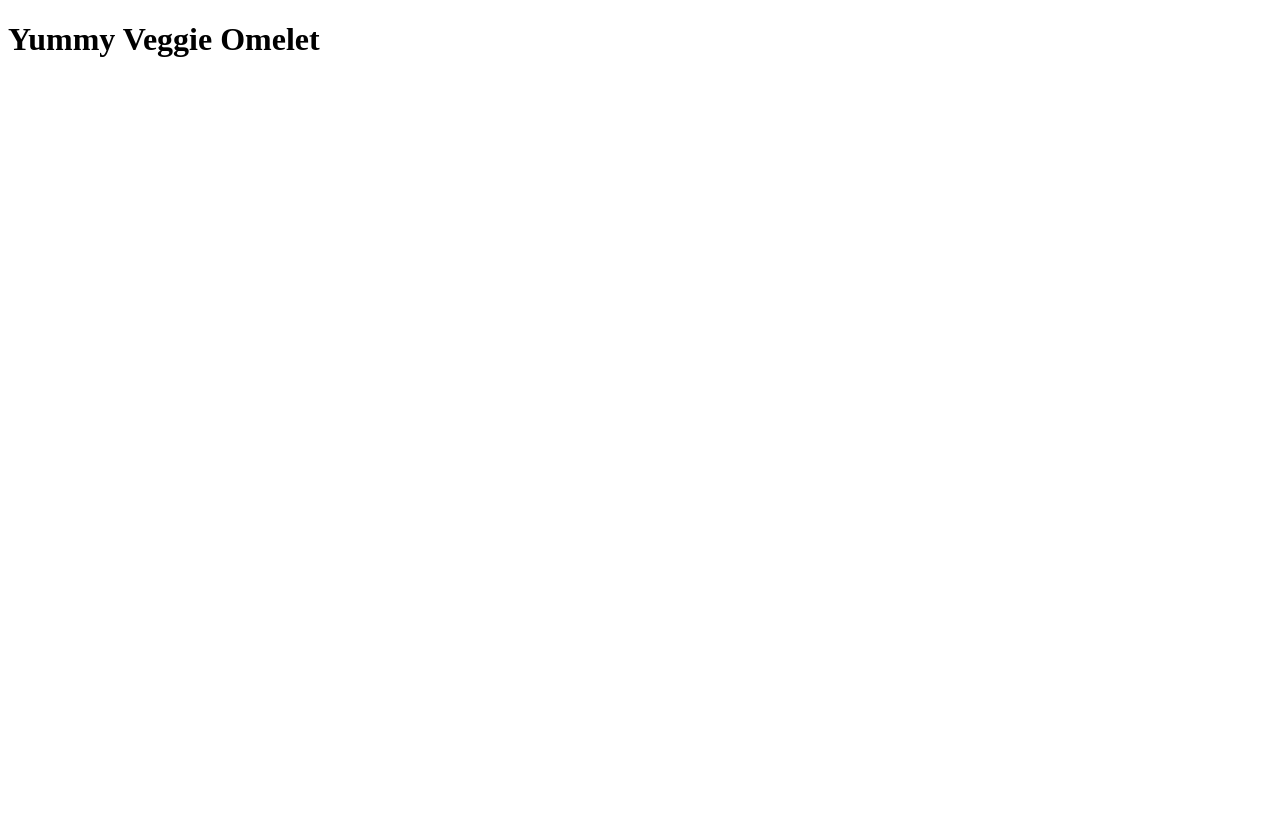
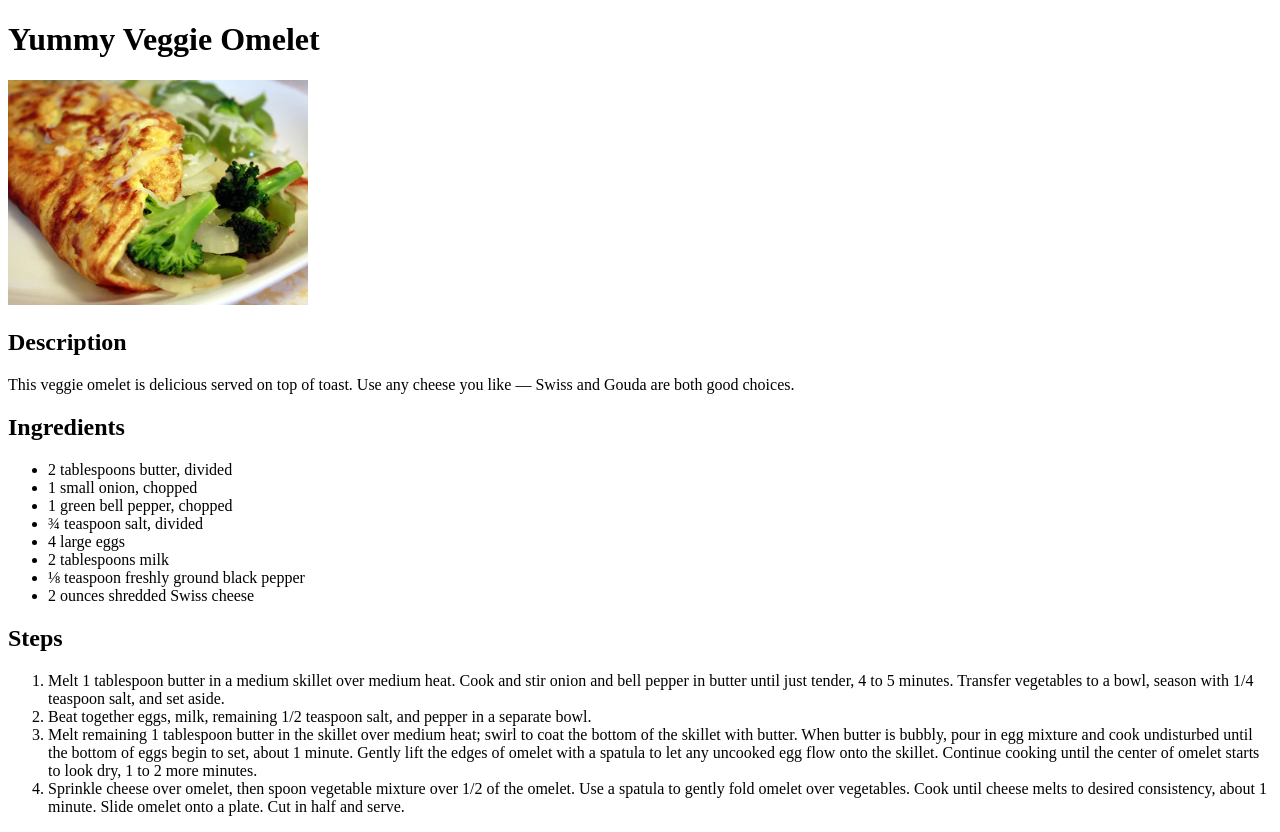
Before and after one commit to Glitchood/odin-recipes, a plain HTML site: page recipes/omelet.html in a window 1280 px wide. Before the commit the page ends 800 px from the top, so only its background shows below. Drawn offline with Linux system fonts and the light colour scheme.

Commit message:
✨ Added recipe + image to omelet.html
Created img directory with an image of an omelet to put in omelet.html
omelet.html now includes a full ingredient list and steps for cooking.

```diff
--- a/recipes/omelet.html
+++ b/recipes/omelet.html
@@ -7,5 +7,26 @@
 </head>
 <body>
     <h1>Yummy Veggie Omelet</h1>
+    <img src="../img/omelet.webp" width="300">
+    <h2>Description</h2>
+    <p>This veggie omelet is delicious served on top of toast. Use any cheese you like — Swiss and Gouda are both good choices.</p>
+    <h2>Ingredients</h2>
+    <ul>
+        <li>2 tablespoons butter, divided</li>
+        <li>1 small onion, chopped</li>
+        <li>1 green bell pepper, chopped</li>
+        <li>¾ teaspoon salt, divided</li>
+        <li>4 large eggs</li>
+        <li>2 tablespoons milk</li>
+        <li>⅛ teaspoon freshly ground black pepper</li>
+        <li>2 ounces shredded Swiss cheese</li>
+    </ul>
+    <h2>Steps</h2>
+    <ol>
+        <li>Melt 1 tablespoon butter in a medium skillet over medium heat. Cook and stir onion and bell pepper in butter until just tender, 4 to 5 minutes. Transfer vegetables to a bowl, season with 1/4 teaspoon salt, and set aside.</li>
+        <li>Beat together eggs, milk, remaining 1/2 teaspoon salt, and pepper in a separate bowl.</li>
+        <li>Melt remaining 1 tablespoon butter in the skillet over medium heat; swirl to coat the bottom of the skillet with butter. When butter is bubbly, pour in egg mixture and cook undisturbed until the bottom of eggs begin to set, about 1 minute. Gently lift the edges of omelet with a spatula to let any uncooked egg flow onto the skillet. Continue cooking until the center of omelet starts to look dry, 1 to 2 more minutes.</li>
+        <li>Sprinkle cheese over omelet, then spoon vegetable mixture over 1/2 of the omelet. Use a spatula to gently fold omelet over vegetables. Cook until cheese melts to desired consistency, about 1 minute. Slide omelet onto a plate. Cut in half and serve.</li>
+    </ol>
 </body>
 </html>
```
Also changed, not shown: img/omelet.webp (added).
